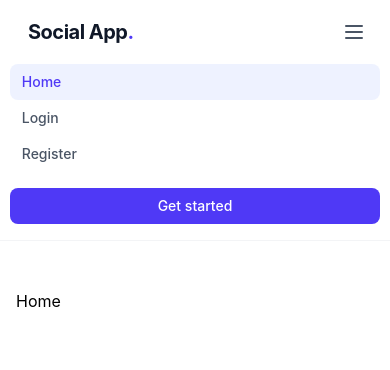
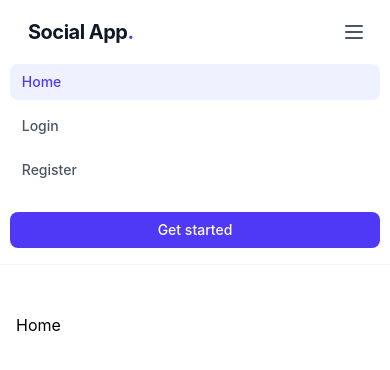
Before and after one commit to ey-spec/Social-App, a React (Vite) app: page / in a window 390 px wide. Both pictures are taken after a click on the button "Toggle menu". Shown: the top 370 px of the page. Built offline with nearby package versions, Linux system fonts and the light colour scheme.

Commit message:
Navbar fixes

```diff
--- a/src/Components/Common/Navbar.tsx
+++ b/src/Components/Common/Navbar.tsx
@@ -92,11 +92,10 @@ export default function Navbar() {
       {/* Mobile dropdown */}
       <div
         className={`md:hidden overflow-hidden transition-all duration-500 ease-in-out ${
-          isClicked
-            ? "max-h-96 flex-col gap-  opacity-100"
-            : "max-h-0 opacity-0"
+          isClicked ? "max-h-96  opacity-100" : "max-h-0 opacity-0"
         }`}
       >
+        <div className="flex flex-col gap-2">
           <NavLink
             to="/"
             end
@@ -145,6 +144,7 @@ export default function Navbar() {
             Get started
           </NavLink>
         </div>
+      </div>
     </nav>
   );
 }
```
Lines whose indentation alone changed are shown as unchanged.
